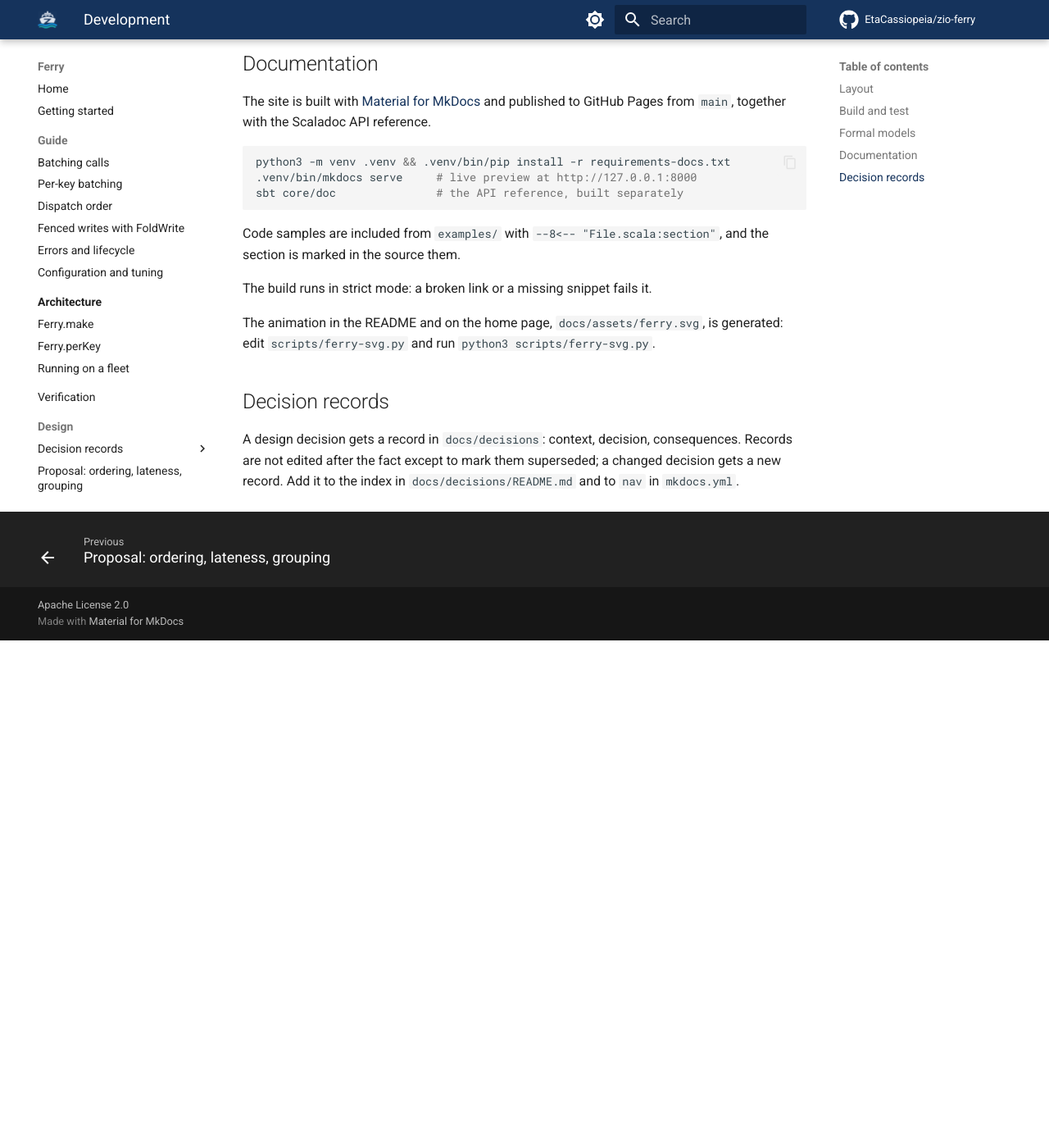
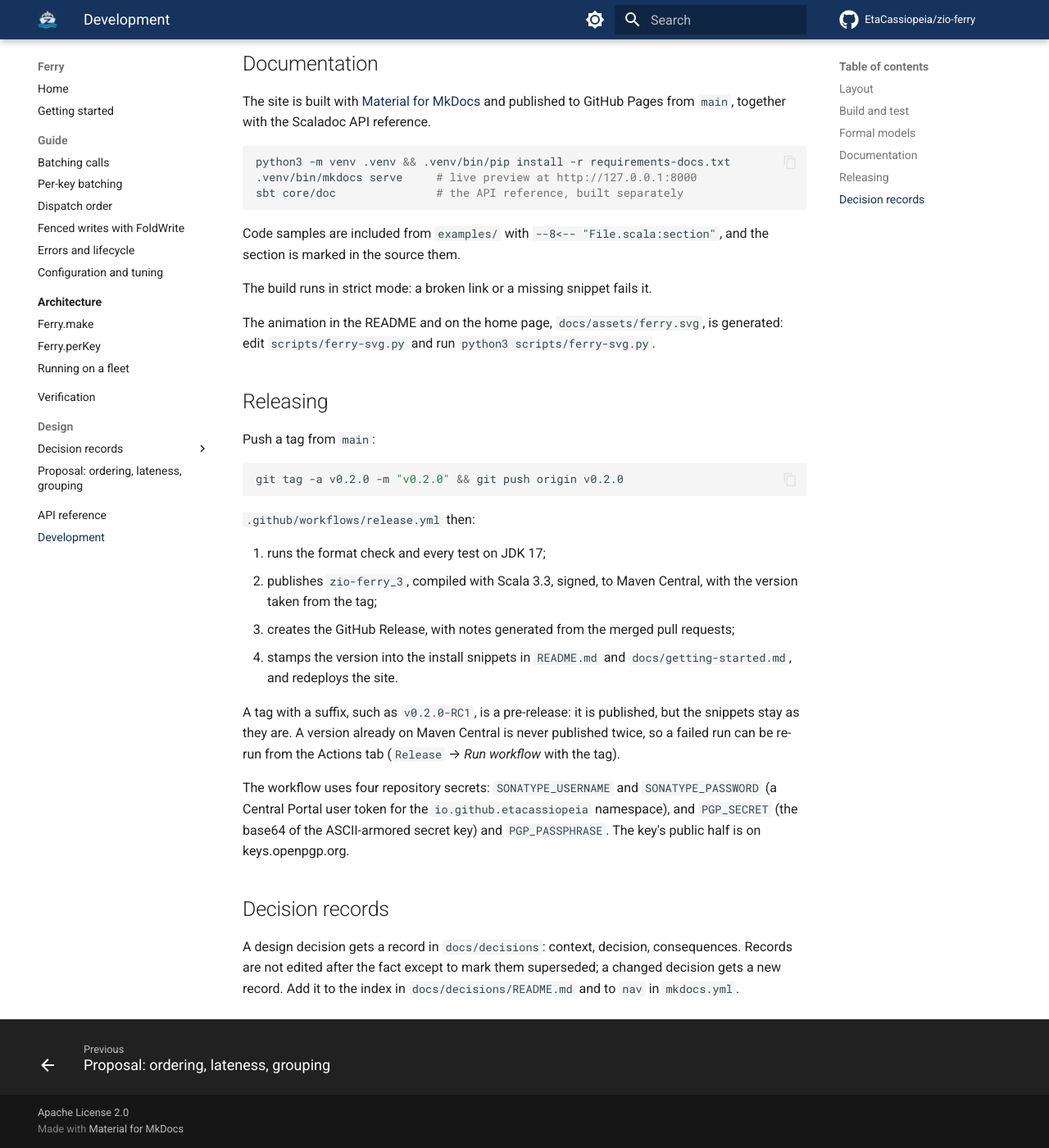
Before and after one commit to EtaCassiopeia/bulkdike, an MkDocs documentation site: the page built from docs/development.md, in a window 1280 px wide and 1400 px high, scrolled down 1078 px. Shown: the whole window at 82% size. Built offline with MkDocs 1.6.1 and Material for MkDocs 9.7.7, drawn with Linux system fonts in a browser that asks for light colours; comment, search, counter and statistics services are not loaded; before the commit the page ends 1859 px from its top, so only the background shows below that.

Commit message:
Release to Maven Central from a version tag
A vX.Y.Z tag publishes the signed Scala 3.3 build with sbt-ci-release, creates the GitHub Release and stamps the install snippets. Re-running for a tag is safe: a version already on Central is not published again.

````diff
--- a/README.md
+++ b/README.md
@@ -6,6 +6,7 @@
 </h1>
 
 [![CI](https://github.com/EtaCassiopeia/zio-ferry/actions/workflows/ci.yml/badge.svg)](https://github.com/EtaCassiopeia/zio-ferry/actions/workflows/ci.yml)
+[![Maven Central](https://img.shields.io/maven-central/v/io.github.etacassiopeia/zio-ferry_3)](https://central.sonatype.com/artifact/io.github.etacassiopeia/zio-ferry_3)
 [![Docs](https://img.shields.io/badge/docs-etacassiopeia.github.io%2Fzio-ferry-blue)](https://etacassiopeia.github.io/zio-ferry/)
 
 A ZIO 2 micro-batching bulkhead. It coalesces concurrent calls into batched calls to an external system, caps how
@@ -20,6 +21,10 @@
 [architecture](https://etacassiopeia.github.io/zio-ferry/architecture/),
 [verification](https://etacassiopeia.github.io/zio-ferry/verification/),
 [API](https://etacassiopeia.github.io/zio-ferry/api/).
+
+```scala
+libraryDependencies += "io.github.etacassiopeia" %% "zio-ferry" % "0.1.0"
+```
 
 ```scala
 for
--- a/docs/development.md
+++ b/docs/development.md
@@ -54,6 +54,30 @@
 The animation in the README and on the home page, `docs/assets/ferry.svg`, is generated: edit
 `scripts/ferry-svg.py` and run `python3 scripts/ferry-svg.py`.
 
+## Releasing
+
+Push a tag from `main`:
+
+```sh
+git tag -a v0.2.0 -m "v0.2.0" && git push origin v0.2.0
+```
+
+`.github/workflows/release.yml` then:
+
+1. runs the format check and every test on JDK 17;
+2. publishes `zio-ferry_3`, compiled with Scala 3.3, signed, to Maven Central, with the version taken from the tag;
+3. creates the GitHub Release, with notes generated from the merged pull requests;
+4. stamps the version into the install snippets in `README.md` and `docs/getting-started.md`, and redeploys the
+   site.
+
+A tag with a suffix, such as `v0.2.0-RC1`, is a pre-release: it is published, but the snippets stay as they are. A
+version already on Maven Central is never published twice, so a failed run can be re-run from the Actions tab
+(`Release` → *Run workflow* with the tag).
+
+The workflow uses four repository secrets: `SONATYPE_USERNAME` and `SONATYPE_PASSWORD` (a Central Portal user
+token for the `io.github.etacassiopeia` namespace), and `PGP_SECRET` (the base64 of the ASCII-armored secret key)
+and `PGP_PASSPHRASE`. The key's public half is on keys.openpgp.org.
+
 ## Decision records
 
 A design decision gets a record in `docs/decisions`: context, decision, consequences. Records are not edited after the
--- a/docs/getting-started.md
+++ b/docs/getting-started.md
@@ -8,21 +8,13 @@
 
 ## Add the dependency
 
-Ferry is not yet published to Maven Central. Until it is, publish it to your local repository:
+Ferry is published to Maven Central:
 
-```sh
-git clone https://github.com/EtaCassiopeia/zio-ferry.git
-cd zio-ferry
-sbt core/publishLocal
+```scala
+libraryDependencies += "io.github.etacassiopeia" %% "zio-ferry" % "0.1.0"
 ```
 
-Then depend on it:
-
-```scala
-libraryDependencies += "io.github.etacassiopeia" %% "zio-ferry" % "0.1.0-SNAPSHOT"
-```
-
-Its only dependency is ZIO itself.
+Its only dependency is ZIO itself. Versions follow early semver: before 1.0, a minor version may change the API.
 
 ## A first ferry
 
````
Also changed, not shown: 3 other files.
